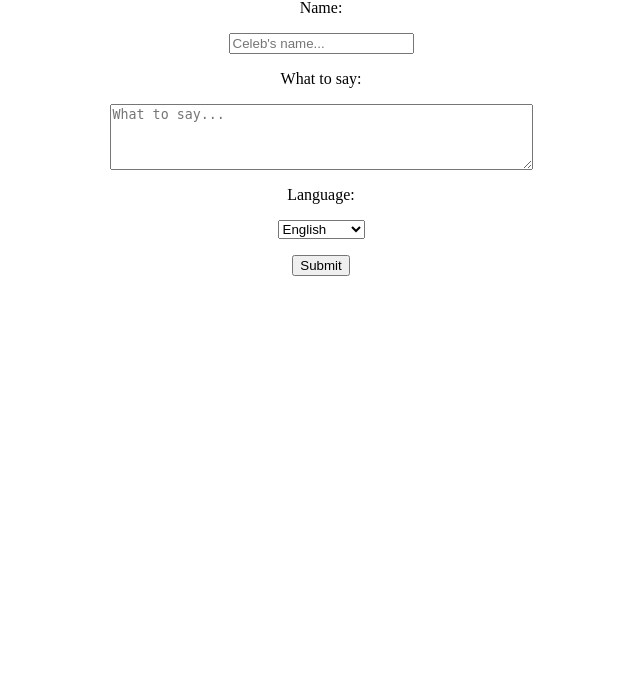
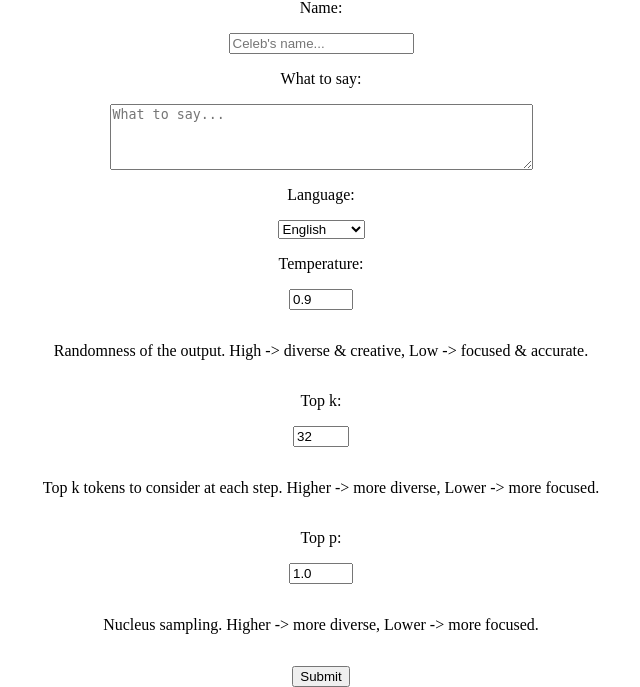
Before and after one commit to Hardvan/PolyPersona, a Flask app: page / in a window 1280 px wide. Shown: the part 120-807 px from the top of the page, without its empty margins (319-959 px from the left). Before the commit the page ends 396 px from the top, so only its background shows below. Run offline with Flask 3, Linux system fonts and the light colour scheme.

Commit message:
Add model parameters to gemini.handler function

```diff
--- a/app.py
+++ b/app.py
@@ -22,10 +22,23 @@ def celeb():
     celebrity = request.form.get("name")
     say_what = request.form.get("say")
     target_language = request.form.get("language")
+    temperature = request.form.get("temperature")
+    top_k = request.form.get("top_k")
+    top_p = request.form.get("top_p")
     print(f"Input: {celebrity}, {say_what}, {target_language}")
+    print(f"Model parameters: {temperature}, {top_k}, {top_p}")
 
-    response_text, audio_path = gemini.handler(
-        celebrity, say_what, model_parameters={}, target_language=target_language, audio_path="./static/audio/response.mp3")
+    model_parameters = {
+        "temperature": float(temperature),
+        "top_k": int(top_k),
+        "top_p": float(top_p)
+    }
+
+    # Get the response
+    response_text, audio_path = gemini.handler(celebrity, say_what,
+                                               model_parameters=model_parameters,
+                                               target_language=target_language,
+                                               audio_path="./static/audio/response.mp3")
     print(f"Response: {response_text}, {audio_path}")
 
     # Convert the audio to base64
--- a/templates/index.html
+++ b/templates/index.html
@@ -54,6 +54,60 @@
           {% endfor %}
         </select>
 
+        <!-- Model Parameters
+        - `temperature`: Randomness of the output. High -> diverse & creative, Low -> focused & accurate.
+          - Range: 0.0 to 1.0
+          - Default: 0.9
+        - `top_k`: Top k tokens to consider at each step. Higher -> more diverse, Lower -> more focused.
+          - Range: 1 to 40
+          - Default: 32
+        - `top_p`: Nucleus sampling. Higher -> more diverse, Lower -> more focused.
+          - Range: 0.0 to 1.0
+          - Default: 1.0
+        -->
+        <label for="temperature">Temperature:</label>
+        <input
+          type="number"
+          id="temperature"
+          name="temperature"
+          min="0.0"
+          max="1.0"
+          step="0.1"
+          value="0.9"
+        />
+        <p class="description">
+          Randomness of the output. High -> diverse & creative, Low -> focused &
+          accurate.
+        </p>
+
+        <label for="top_k">Top k:</label>
+        <input
+          type="number"
+          id="top_k"
+          name="top_k"
+          min="1"
+          max="40"
+          value="32"
+        />
+        <p class="description">
+          Top k tokens to consider at each step. Higher -> more diverse, Lower
+          -> more focused.
+        </p>
+
+        <label for="top_p">Top p:</label>
+        <input
+          type="number"
+          id="top_p"
+          name="top_p"
+          min="0.0"
+          max="1.0"
+          step="0.1"
+          value="1.0"
+        />
+        <p class="description">
+          Nucleus sampling. Higher -> more diverse, Lower -> more focused.
+        </p>
+
         <!-- Submit Button -->
         <input type="submit" value="Submit" />
       </form>
```
Also changed, not shown: 1 other file.
